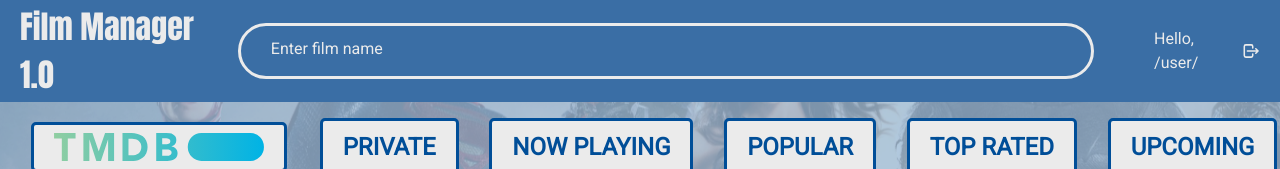
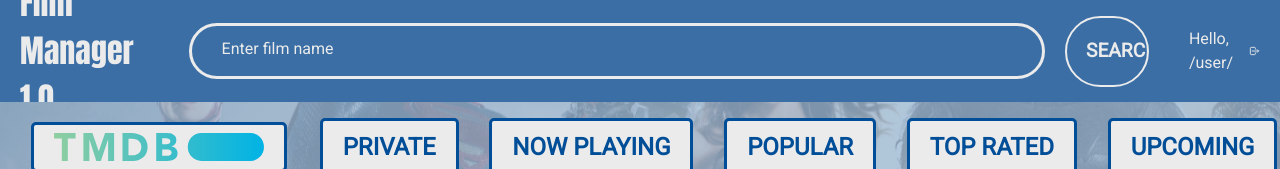
Before and after one commit to whiskacz/MovieManager1.0, a React (Create React App) app: page /manager in a window 1280 px wide. Shown: the top 169 px of the page. Built offline with nearby package versions, Linux system fonts and the light colour scheme; no server answers.

Commit message:
search in progress

```diff
--- a/src/components/CategoryButtons.tsx
+++ b/src/components/CategoryButtons.tsx
@@ -1,7 +1,7 @@
 import React from 'react'
 import { useDispatch } from 'react-redux';
 import { useSpring, animated } from 'react-spring';
-import { setButtonSelection } from '../store/actions';
+import { setButtonSelection } from '../store/moviesSortActions';
 import tmdbLogo from '../images/tmdbLogo.svg';
 
 
@@ -27,6 +27,7 @@ const CategoryButtons = () => {
 
 
     dispatch(setButtonSelection(selectedButton));
+    console.log('Button clicked!', selectedButton);
   };
 
   const props = useSpring({
--- a/src/components/MoviesList.tsx
+++ b/src/components/MoviesList.tsx
@@ -3,13 +3,19 @@ import { useSpring, animated } from 'react-spring';
 import axios from 'axios';
 import { MovieData } from '../interfaces/interface';
 import { useSelector } from 'react-redux';
-import { StateMovieSection } from '../interfaces/interface';
 import SingleMovie from './SingleMovie';
 
 const MoviesList = () => {
 
   const [movieData, setMovieData] = useState<MovieData[]>([]);
-  const selectedButton = useSelector((state: StateMovieSection) => state.selectedMovieSection);
+  const moviesSearchList = useSelector((state: any) => state.moviesData?.moviesSearchList) || [];
+  const selectedButton = useSelector((state: any) => state.moviesSort?.selectedMovieSection)
+
+  useEffect(() => {
+    if (moviesSearchList.length !== 0) {
+      setMovieData(moviesSearchList);
+    }
+  }, [moviesSearchList]);
 
     const props = useSpring({
         opacity: 1,
@@ -44,26 +50,25 @@ const MoviesList = () => {
         }
       };
     }
-        console.log(movieData)
         fetchData();
-      }, [selectedButton, movieData]);
+      }, [selectedButton]);
 
-
+      console.log(movieData)
   return (
     <animated.main className='mainMoviesListContainer' style={props}>
-        {movieData.length === 0 ?
+        {movieData.length === 0 ? (
         <span className='flexColumnCenter'>
             <div>Choose your list</div>
             <div>or find something new!</div>
             <p>Wybrany przycisk: {selectedButton}</p>
-        </span> :
+        </span> ) : (
 
                 movieData.map((element) => (
                   <SingleMovie key={element.id} data={element} />
                 ))
 
 
-            }
+            )}
 
     </animated.main>
   )
--- a/src/components/NavBar.tsx
+++ b/src/components/NavBar.tsx
@@ -1,8 +1,14 @@
-import React from 'react'
+import { useState, useEffect } from 'react'
 import { TbLogout } from 'react-icons/tb';
 import { useSpring, animated } from 'react-spring';
+import { useDispatch } from 'react-redux';
+import { updateMoviesSearchList } from '../store/moviesSearchActions';
+import axios from 'axios';
 
 const NavBar: React.FC = () => {
+
+  const dispatch = useDispatch();
+  const[searchValue, setSearchValue] = useState<number|string>('')
 
   const props = useSpring({
       opacity: 1,
@@ -11,14 +17,54 @@ const NavBar: React.FC = () => {
       delay: 500,
     });
 
+  const handleInputSearch = (event: React.ChangeEvent<HTMLInputElement>) => {
+    setSearchValue(event.target.value)
+  }
+
+  const handleEnterPress = (event: React.KeyboardEvent<HTMLInputElement>) => {
+    if (event.key === 'Enter') {
+
+    }
+  };
+
+  useEffect(() => {
+
+      const options = {
+        method: 'GET',
+        headers: {
+          accept: 'application/json',
+          Authorization: 'Bearer eyJhbGciOiJIUzI1NiJ9.eyJhdWQiOiIxNzk2MDU2MjVhMTgzNzc5YzRmNjYxNGRiZWIzYTg4YyIsInN1YiI6IjY1NDI0NmMzMTM2NTQ1MDBhZTQ2OTY4ZiIsInNjb3BlcyI6WyJhcGlfcmVhZCJdLCJ2ZXJzaW9uIjoxfQ.kcDSwgHd1n2A6uKck6jK8U8Hu4PtORmyr6HcvjPoxEQ'
+        }
+      };
+
+      const fetchData = async () => {
+        try {
+          const response = await axios.get(`https://api.themoviedb.org/3/search/movie?query=${searchValue}&include_adult=false&language=en-US&page=1`, options);
+          dispatch(updateMoviesSearchList(response.data));
+        } catch (error) {
+          console.error('Błąd pobierania danych:', error);
+        }
+      };
+
+      fetchData();
+
+}, [searchValue, dispatch]);
+
+
   return (
     <>
     <animated.main className='mainNavbar' style={props}>
         <span>Film Manager 1.0</span>
         <div className='filmInputSearchBar moduls'>
-          <input type="text" />
+          <input
+          type="text"
+          value={searchValue}
+          onChange={handleInputSearch}
+          onKeyDown={handleEnterPress}
+          />
           <label>Enter film name</label>
         </div>
+        <button>Search</button>
         <div className='logoutContainer'>
             <div>
                 Hello, /user/
--- /dev/null
+++ b/src/store/moviesSearchActions.ts
@@ -0,0 +1,6 @@
+import { MovieData } from "../interfaces/interface";
+
+export const updateMoviesSearchList = (movies: MovieData[]) => ({
+    type: 'UPDATE_MOVIES_SEARCH_LIST',
+    payload: movies,
+  });
--- /dev/null
+++ b/src/store/moviesSearchReducers.ts
@@ -0,0 +1,19 @@
+import { MovieData } from "../interfaces/interface";
+
+const initialState = {
+    moviesSearchList: [] as MovieData[],
+  };
+
+  const moviesSearchReducer = (state = initialState, action: any) => {
+    switch (action.type) {
+      case 'UPDATE_MOVIES_SEARCH_LIST':
+        return {
+          ...state,
+          moviesSearchList: action.payload,
+        };
+      default:
+        return state;
+    }
+  };
+
+  export default moviesSearchReducer;
--- a/src/store/reducers.ts
+++ b/src/store/moviesSortReducer.ts
@@ -5,9 +5,10 @@ const initialState: StateMovieSection = {
   selectedMovieSection: null, // lub initialState: { selectedButton: null }
 };
 
-const reducer = (state: StateMovieSection = initialState, action: ActionTypes): StateMovieSection => {
+const moviesSortReducer = (state: StateMovieSection = initialState, action: ActionTypes): StateMovieSection => {
   switch (action.type) {
     case SET_SELECTED_BUTTON:
+      console.log('SET_SELECTED_BUTTON dispatched!', action.payload); // Dodaj ten log
       return {
         ...state,
         selectedMovieSection: action.payload,
@@ -17,4 +18,4 @@ const reducer = (state: StateMovieSection = initialState, action: ActionTypes):
   }
 };
 
-export default reducer;
+export default moviesSortReducer;
--- a/src/store/store.ts
+++ b/src/store/store.ts
@@ -1,6 +1,13 @@
-import { createStore } from 'redux';
-import reducer from './reducers';
+import { createStore, combineReducers } from 'redux';
+import moviesSortReducer from './moviesSortReducer';
+import moviesSearchReducer from './moviesSearchReducers';
 
-const store = createStore(reducer);
+const rootReducer = combineReducers({
+    moviesSort: moviesSortReducer,
+    moviesData: moviesSearchReducer
+})
+
+
+const store = createStore(rootReducer);
 
 export default store;
--- a/src/styles/main.css
+++ b/src/styles/main.css
@@ -15,6 +15,8 @@
   padding: 0;
   box-sizing: border-box;
   font-family: 'Roboto', sans-serif;
+  overflow-x: hidden;
+
 
 }
 
@@ -31,12 +33,14 @@ li {
   list-style: none;
   position: absolute;
   bottom : -300px;
+
 }
 
 li > *  {
   color: var(--myColor1);
   display: block;
   animation: animateBackground 30s linear infinite;
+
 }
 
 .mainTitle{
@@ -47,10 +51,12 @@ li > *  {
   user-select: none;
   transform: translate(-50%,-50%);
   animation: animateTitle 1.5s linear;
+
 }
 .mainTitle * {
   font-size: 10vh;
   text-align: center;
+
 }
 
 .loginPageWrapper{
@@ -59,7 +65,8 @@ li > *  {
   left: 50%;
   gap: 5vh;
   transform: translate(-50%,-50%);
-  transition: 2s
+  transition: 2s;
+  overflow: hidden;
 }
 
 .choiceContainer {
@@ -237,6 +244,26 @@ input::placeholder{
   transition: all 0.3s ease;
   color: var(--myColor1);
 }
+.mainNavbar button {
+  background-color: var(--myColor3);
+  padding: 1.2rem;
+  width: 7rem;
+  border-radius: 9999px;
+  font-size: 1.2rem;
+  color: var(--myColor1);
+  transition: .2s;
+  text-transform: uppercase;
+  font-weight: 700;
+  border: 2px solid var(--myColor1);
+}
+
+.mainNavbar button:hover {
+
+  color: var(--myColor5);
+  border: 2px solid var(--myColor5);
+
+}
+
 
 .filmInputSearchBar :is(input:focus)~label {
   transform: translateX(-10%) translateY(-85%) scale(.8);
@@ -253,11 +280,11 @@ input::placeholder{
   flex-shrink: 0;
 }
 
-/* .moviesList {
+.moviesList {
   background-color: var(--myColor4);
   flex: 1;
   width: 100%;
-} */
+}
 
 .mainNavbar {
   width: 100%;
@@ -306,7 +333,8 @@ input::placeholder{
   border-radius: 5px;
   border: 2px solid var(--myColor3);
   border: 3px solid var(--myColor4);
-  background-color: var(--myColor1) ;
+  background-color: var(--myColor1);
+
 }
 
 .mainCategoryButtons button{
@@ -327,6 +355,7 @@ input::placeholder{
 .mainCategoryButtons button:hover{
  transform: scale(1.2);
  background-color: #fff;
+
 }
 
 .mainMoviesListContainer {
@@ -336,7 +365,7 @@ input::placeholder{
   flex-wrap: wrap;
   justify-content: space-around;
   align-items: center;
-  width: 100%;
+
 }
 
 .mainMoviesListContainer > span{
@@ -344,10 +373,12 @@ input::placeholder{
   font-size: 4rem;
   user-select: none;
   font-family: 'Anton', sans-serif;
+
 }
 
 .mainMoviesListContainer > span div{
   font-family: 'Anton', sans-serif;
+
 }
 
 .checkTrue {
@@ -356,6 +387,7 @@ input::placeholder{
   width: 3rem;
   height: 3rem;
   color: var(--myColor7);
+
 }
 .checkFalse {
   position: absolute;
@@ -363,10 +395,12 @@ input::placeholder{
   width: 3rem;
   height: 3rem;
   color: var(--myColor8);
+
 }
 
 .checkHidden {
   display: none;
+
 }
 
 .backgroundComponent {
@@ -377,6 +411,7 @@ input::placeholder{
   height:100%;
   overflow: hidden;
   z-index: -1;
+
 }
 
 .backgroundImage {
@@ -388,11 +423,13 @@ input::placeholder{
   object-fit: cover;
   opacity: 0;
   transition: opacity 1s ease-in-out, transform 8s ease-in-out;
+
 }
 
 .backgroundImage.visible {
   opacity: 0.3;
   animation: zoomEffect 100s  infinite;
+
 
 }
 
@@ -402,15 +439,16 @@ input::placeholder{
   flex-direction: column;
   justify-content: space-between;
   overflow: hidden;
-  margin: 2vw;
-  width: 20rem;
+  width: 20%;
+  margin: 2%;
   min-height: 70vh;
-  border: 2px solic var(--myColor3);
+  border: 2px solid var(--myColor3);
   box-shadow: 0px 0px 10px 0px rgba(58, 110, 165, 1);
   background-color: var(--myColor1);
   color: var(--myColor4);
   font-weight: 700;
   padding: 5px;
+
 }
 
 .singleMovieContainer > img {
@@ -418,6 +456,7 @@ input::placeholder{
   max-height: 70%;
   object-fit: cover;
   cursor: pointer;
+
 }
 
 
@@ -425,6 +464,7 @@ input::placeholder{
   font-size: 2rem;
   text-transform: uppercase;
   font-weight: 900;
+
 }
 .singleMovieInfo {
   display: flex;
@@ -444,6 +484,7 @@ input::placeholder{
   line-height: 4.5rem;
   text-align: center;
   font-size: 2rem;
+
 }
 
 .addMovie {
@@ -453,12 +494,14 @@ input::placeholder{
   width: 5rem;
   height: 5rem;
   color: var(--myColor4);
-  transition: transform .3s ;
+  transition: transform .3s;
+
 }
 
 .addMovie:hover {
   transform: scale(0.9);
   cursor: pointer;
+
 }
 
 .movieDetailsBackground{
@@ -480,6 +523,7 @@ input::placeholder{
   font-size: 1rem;
   border-radius: 10px;
   background-color: rgba(0, 78, 152, 0.8);
+
 }
 
 .movieDetailsInfoContainer {
@@ -491,14 +535,17 @@ input::placeholder{
   justify-content: space-between;
   align-items: flex-start;
   text-align: justify;
+
 }
 .movieDetailsInfoContainer > span, a {
   padding: 5px;
   border-bottom: 1px solid var(--myColor1);
+
 }
 
 .movieDetailsInfoContainer > :nth-child(1) {
   font-size: 3rem;
+
 }
 
 .movieDetailsButtonContainer {
@@ -511,23 +558,24 @@ input::placeholder{
   font-size: 1.5rem;
   text-transform: uppercase;
   transition: .5s;
+
 }
 
 .movieDetailsButtonContainer > span {
-  width: 1.2rem;
-  height: 1.2rem;
   width: 80%;
-  line-height: 100%;
+
 }
 
 .movieDetailsButtons {
   width: 2.5rem;
   height: 2.5rem;
+
 }
 
 .movieDetailsButtons:hover {
   color: var(--myColor5);
   cursor: pointer;
+
 }
 
 .closeButton {
@@ -540,10 +588,12 @@ input::placeholder{
   cursor: pointer;
   font-weight: 900;
   transition: .3s;
+
 }
 
 .closeButton:hover {
   transform: scale(1.2);
+  color: var(--myColor5);
 }
 
 
```
Also changed, not shown: src/store/moviesSortActions.ts (renamed from src/store/actions.ts). Lines whose indentation alone changed are shown as unchanged.
